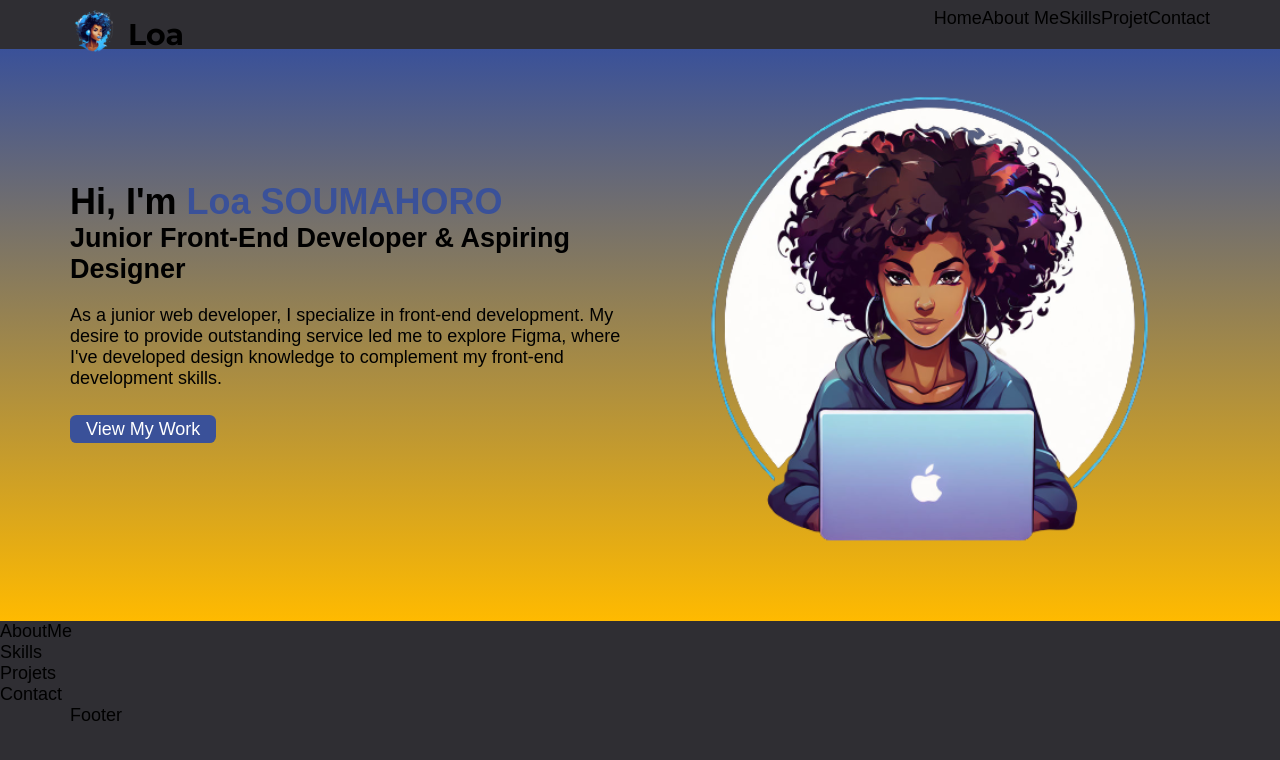
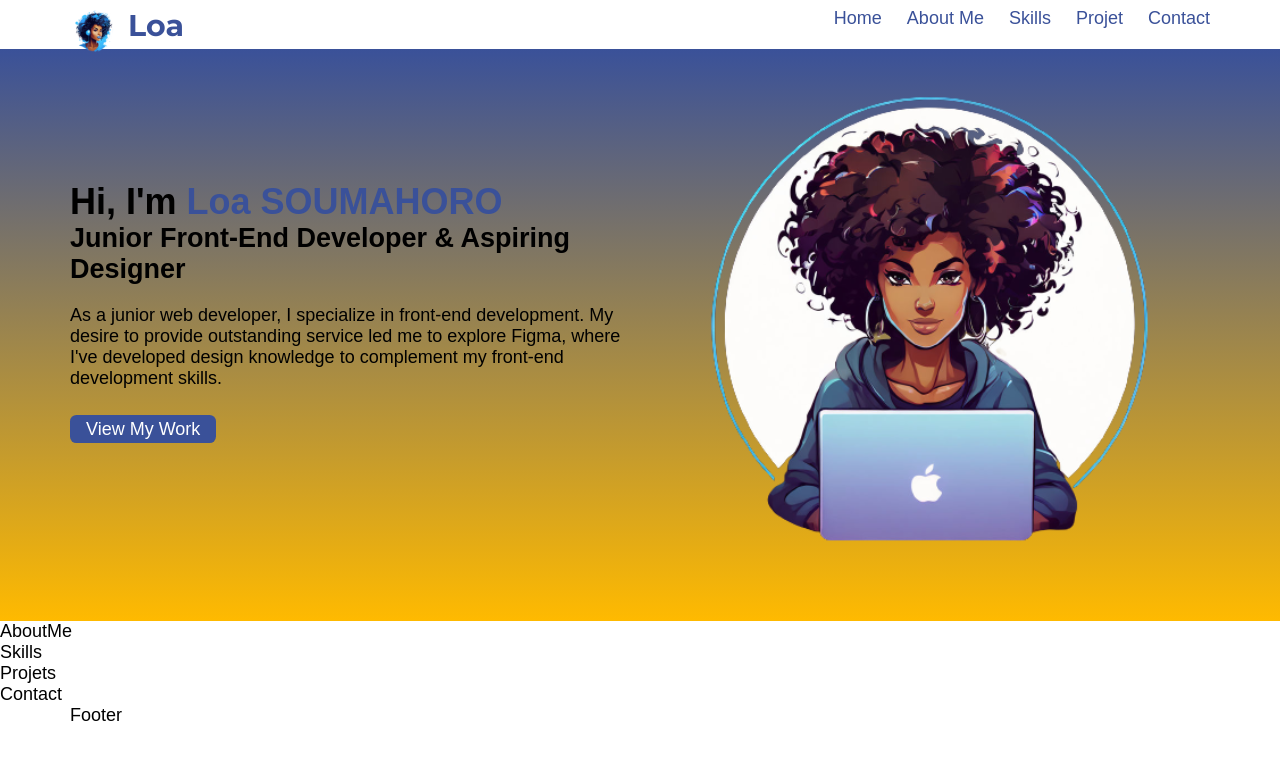
Before and after one commit to LoaGnadjouSoumahoro/portfolio, a React (Vite) app: page / in a window 1280 px wide. Shown: the top 760 px of the page. Built offline with nearby package versions, Linux system fonts and the light colour scheme; a web font is replaced by a local one.

Commit message:
work in header

```diff
--- a/src/components/Header/header.css
+++ b/src/components/Header/header.css
@@ -6,8 +6,8 @@
 
 .header-logo {
   display: flex;
-  justify-self: center;
-  align-items: center;
+  justify-content: center;
+  /* align-items: center; */
   gap: 10px;
 }
 
@@ -20,12 +20,21 @@
   font-size: 1.875rem;
   font-weight: var(--weight-700);
   line-height: 1.2;
+  color: var(--cl-blue);
 }
 
 .header-nav_items {
-  display: inline-block;
   justify-content: center;
   align-items: center;
+  align-items: center;
   font-weight: var(--weight-400);
-  gap: 43px;
+  /* gap: 43px; */
 }
+.header-nav_item {
+  color: var(--cl-blue);
+  margin-left: 25px;
+}
+
+.header-nav_item:hover {
+  color: var(--cl-yellow);
+}
--- a/src/components/Header/index.jsx
+++ b/src/components/Header/index.jsx
@@ -16,23 +16,24 @@ const Header = () => {
           </div>
         </div>
         <div className='header-nav'>
-          <nav className='header-nav_items'>
+          <div className='header-nav_items'>
             <Link className='header-nav_item' to='/#hero'>
               Home
             </Link>
-            <Link className='header-nav_item' to='/#aboutme'>
+
+            <Link className='header-nav_item' to='/#aboutMe'>
               About Me
             </Link>
             <Link className='header-nav_item' to='/#skills'>
               Skills
             </Link>
-            <Link className='header-nav_item' to='/#projet'>
+            <Link className='header-nav_item' to='/#projects'>
               Projet
             </Link>
             <Link className='header-nav_item' to='/#contact'>
               Contact
             </Link>
-          </nav>
+          </div>
         </div>
       </div>
     </Container>
--- a/src/index.css
+++ b/src/index.css
@@ -69,6 +69,7 @@ html {
   font-family: 'Biryani', sans-serif;
   background-color: var(--cl-black);
   scroll-behavior: smooth;
+  background-color: var(--cl-white);
 }
 
 body {
```
